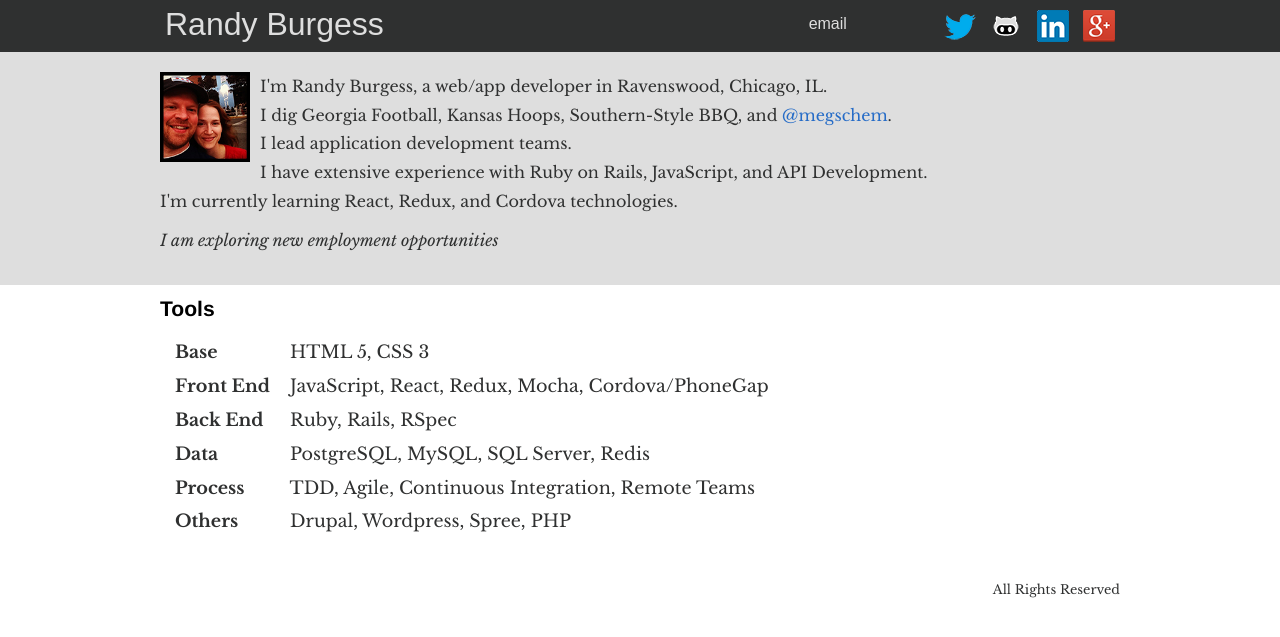
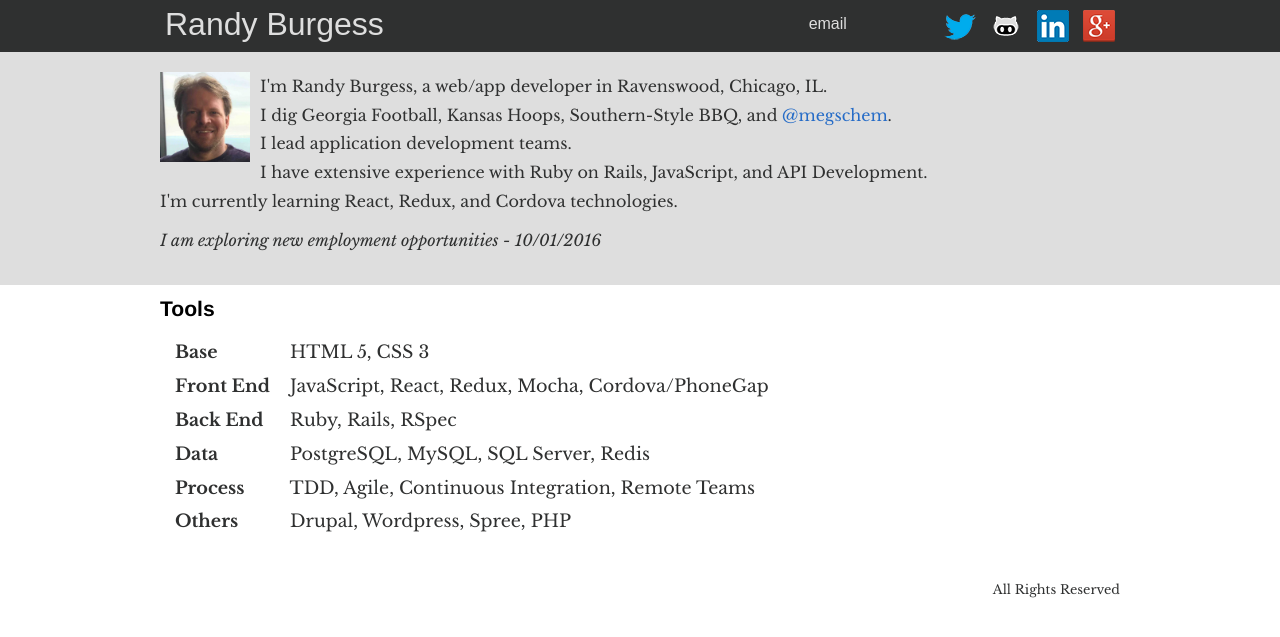
Before and after one commit to wrburgess/wrburgess.github.com, a Jekyll site: the page built from index.html, in a window 1280 px wide. Shown: the top 637 px of the page. Built offline with Jekyll 4.4.1, drawn with Linux system fonts in a browser that asks for light colours; some web fonts are replaced; Markdown is read by kramdown in place of the engine named in the settings.

Commit message:
updating image

```diff
--- a/index.html
+++ b/index.html
@@ -4,13 +4,13 @@ title: wrburgess
 ---
 <div id="intro-wrapper">
   <div id="intro">
-    <img src="/images/wrburgess-logo.png" alt="Randy and Megan Pic" title="Randy Burgess and Megan Schemmel" />
+    <img src="/images/wrburgess-logo.jpg" alt="Randy and Megan Pic" title="Randy Burgess and Megan Schemmel" width="90" height="90" />
     I'm Randy Burgess, a web/app developer in Ravenswood, Chicago, IL.<br />
     I dig Georgia Football, Kansas Hoops, Southern-Style BBQ, and <a href="https://twitter.com/megschem" title="Megan Schemmel on Twitter">@megschem</a>.<br />
     I lead application development teams.<br />
     I have extensive experience with Ruby on Rails, JavaScript, and API Development.<br />
     I'm currently learning React, Redux, and Cordova technologies.
-    <p><em>I am exploring new employment opportunities</em></p>
+    <p><em>I am exploring new employment opportunities - 10/01/2016</em></p>
   </div>
 </div>
 <div class="content">
```
Also changed, not shown: images/wrburgess-logo.jpg (added).
